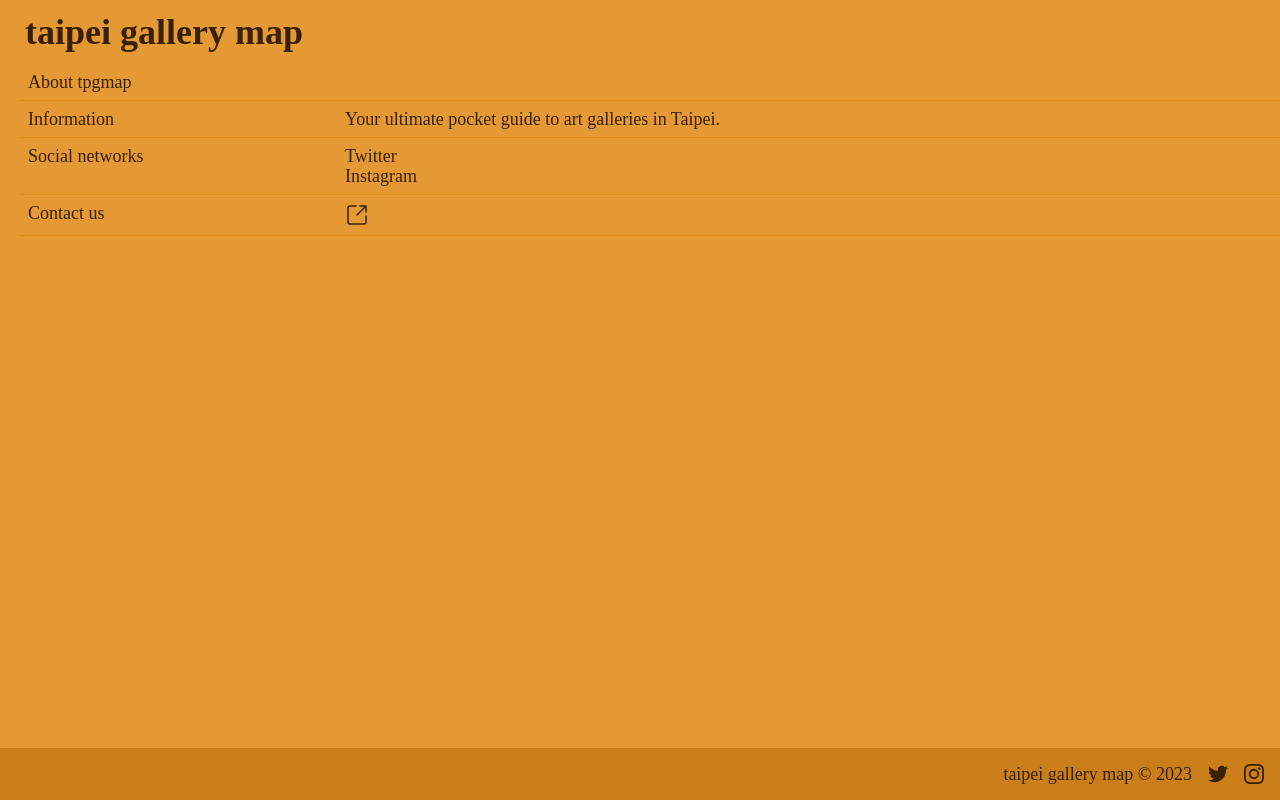
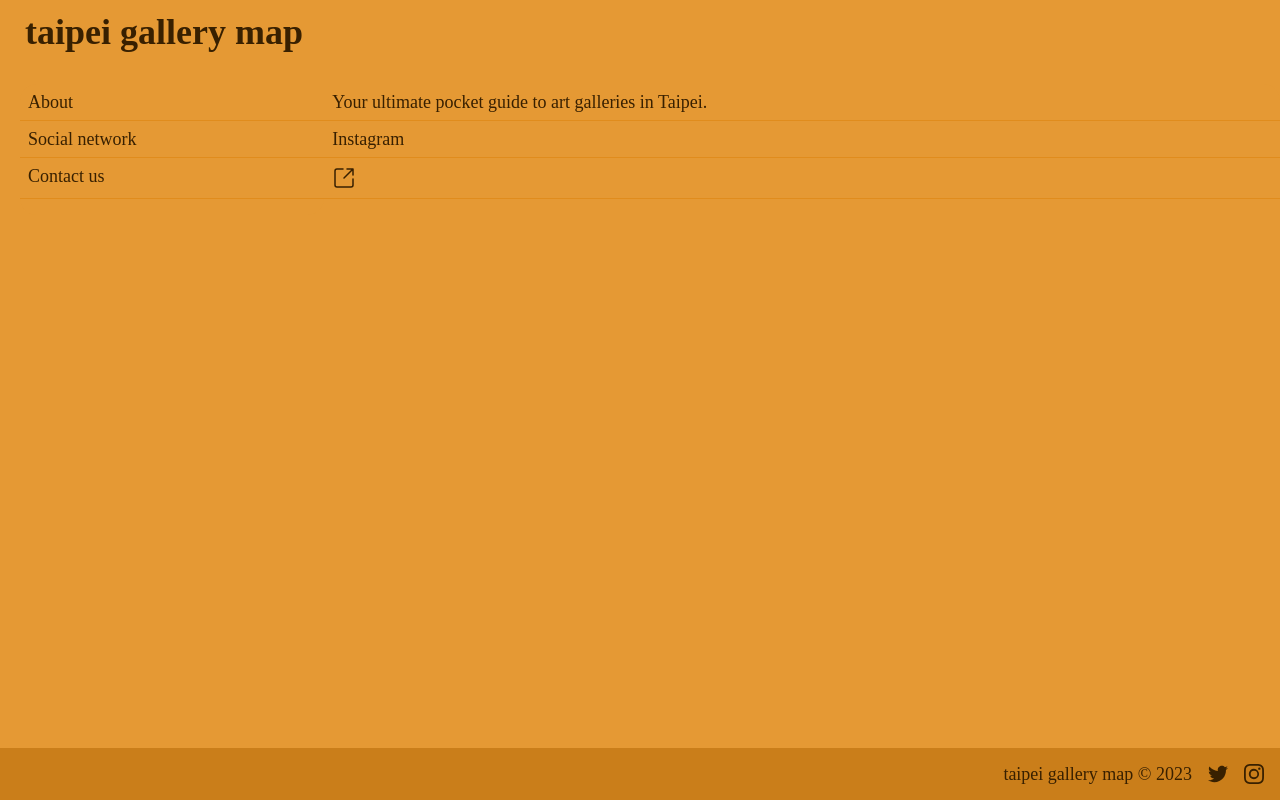
Before and after one commit to tjHsu/gallery-map, a Next.js app: page /about in a window 1280 px wide. Built offline with nearby package versions, Linux system fonts and the light colour scheme; a web font is replaced by a local one.

Commit message:
updated about us page, remove table head, and Twitter account link

```diff
--- a/src/pages/about.tsx
+++ b/src/pages/about.tsx
@@ -2,22 +2,17 @@ import type { NextPage } from "next";
 
 const About: NextPage = () => {
   return (
-    <div className="ml-5">
+    <div className="ml-5 my-5">
       <div className="overflow-x-auto">
         <table className="table table-compact w-full">
           <tbody>
             <tr>
-              <td className="text-base">About tpgmap</td>
-              <td></td>
-            </tr>
-            <tr>
-              <td className="text-base">Information</td>
+              <td className="text-base">About</td>
               <td className="break-word whitespace-normal text-base">Your ultimate pocket guide to art galleries in Taipei.</td>
             </tr>
             <tr>
-              <td className="text-base align-top">Social networks</td>
+              <td className="text-base align-top">Social network</td>
               <td className="text-base">
-                <a href='https://twitter.com/tpegallerymap' target="_blank" rel="noreferrer">Twitter</a><br />
                 <a href='https://www.instagram.com/taipeigallerymap/' target="_blank" rel="noreferrer">Instagram</a>
               </td>
             </tr>
```
